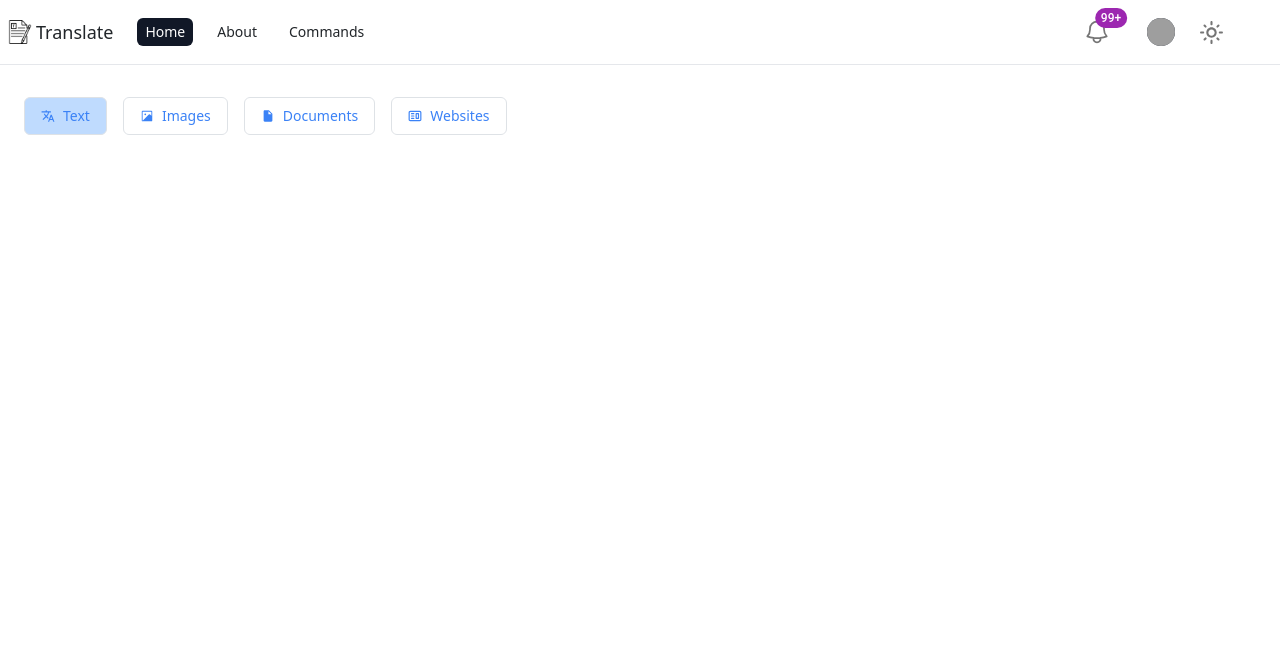
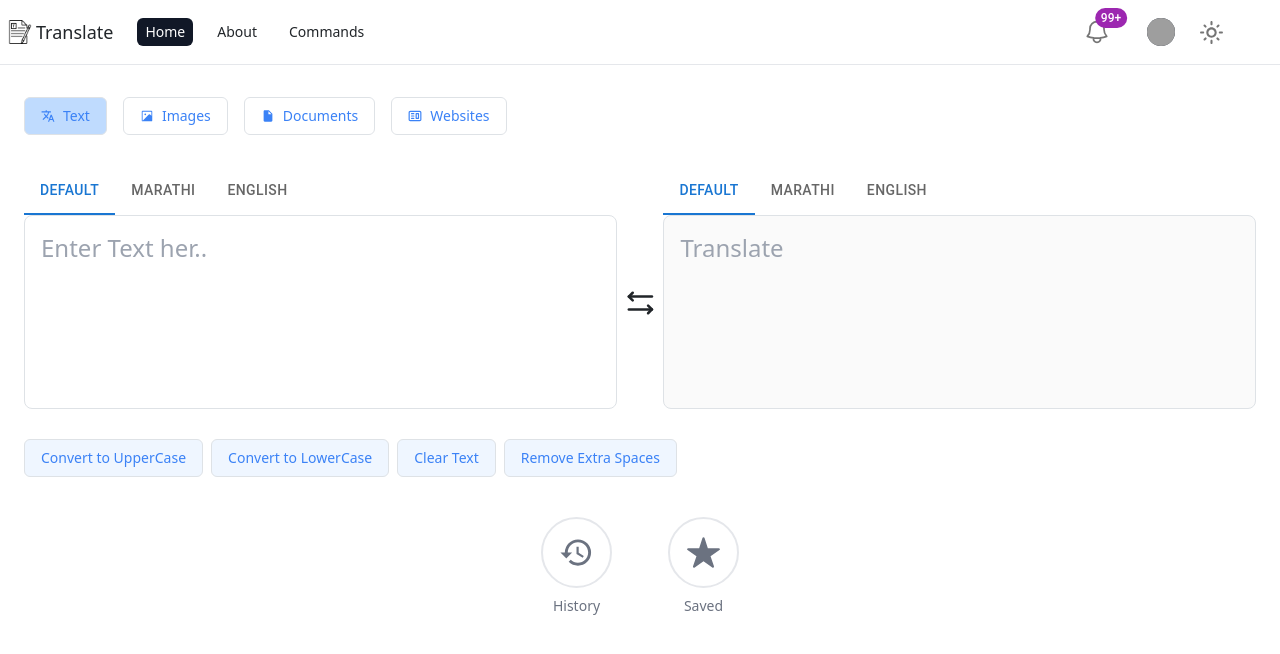
Before and after one commit to amolmahor50/Text-Utils-App, a React (Create React App) app: page / in a window 1280 px wide. Shown: the top 654 px of the page. Built offline with nearby package versions, Linux system fonts and the light colour scheme; grey boxes are pictures that could not be loaded.

Commit message:
Alert massage toast add, Button component created, Navtab Coponenent Created

```diff
--- a/package.json
+++ b/package.json
@@ -13,6 +13,7 @@
     "@testing-library/react": "^13.4.0",
     "@testing-library/user-event": "^13.5.0",
     "axios": "^1.6.7",
+    "clsx": "^2.1.1",
     "gh-pages": "^6.2.0",
     "react": "^18.2.0",
     "react-dom": "^18.2.0",
--- a/src/App.js
+++ b/src/App.js
@@ -1,25 +1,25 @@
-import React,{useState} from "react";
+import React, { useState } from "react";
 import "./App.css";
 import Navabar from "./Component/ui/Navabar";
 import TextForm from "./Component/TextForm";
 import Alert from "./Component/Alert";
 import TextInputForm from "./Component/TextInputForm";
-import TranslateActionButton from "./Component/ui/TranslateActionButton";
+import {TextTrasnlatorButtons, TranslateActionButton} from "./Component/ui/TranslateActionButton";
+import ManageDataHistory from "./Component/ui/ManageDataHistory";
 
 function App() {
   const [mode, setmode] = useState("light"); // Wheather dark mod is enable or not..
   const [alert, setAlert] = useState(null);
 
-
   //alert the massage handling data
   const showAlert = (massage, type) => {
     setAlert({
-      msg : massage,
-      type : type
+      msg: massage,
+      type: type
     });
     setTimeout(() => {
       setAlert(null);
-    },3000)
+    }, 3000)
 
   }
 
@@ -27,18 +27,18 @@ function App() {
   const titleShow = (massage) => {
     setTimeout(() => {
       document.title = `TextUtils- ${massage}`;
-    },700)
+    }, 700)
   }
 
   //light mode handling data
-  const toggleMode = () =>{
-    if(mode === "light"){
+  const toggleMode = () => {
+    if (mode === "light") {
       setmode('dark');
       document.body.style.backgroundColor = "#393332";
       showAlert("Dark mode has been enable", "Success");
       titleShow("Dark Mode");
     }
-    else{
+    else {
       setmode('light');
       document.body.style.backgroundColor = '#fff';
       showAlert("light mode has been enable", "Success");
@@ -53,11 +53,13 @@ function App() {
       <div className="container my-4">
         <TextForm showAlert= {showAlert} titleShow= {titleShow} heading= "Try TextUtils- Convert UpperCase to LowerCase, LowerCase to UpperCase, Word Counter, Character Counter, Copy Text, Remove Extra Spaces " mode= {mode} />
       </div>  */}
-      <Navabar/>
+      <Navabar />
       <div className="sm:max-w-7xl w-full mx-auto overflow-hidden">
-      <TranslateActionButton/>
+        <TranslateActionButton />
+        <TextInputForm />
+        <TextTrasnlatorButtons/>
+        <ManageDataHistory/>
       </div>
-      {/* <TextInputForm/> */}
     </div>
   );
 }
--- a/src/Component/TextInputForm.jsx
+++ b/src/Component/TextInputForm.jsx
@@ -1,10 +1,27 @@
-import React from 'react'
+import NavTabs from './ui/NavTab';
+import { TbArrowsLeftRight } from "react-icons/tb";
+
 
 function TextInputForm() {
   return (
-    <div>
-            <h1 className='text-red-800'>hello </h1>
-            <h1 className='text-red-800'>hello </h1>
+    <div className='sm:px-2 px-4 flex sm:flex-row flex-col gap-2 justify-between items-center'>
+      <div className='w-full'>
+         <div className='sm:block hidden'>
+          <NavTabs />
+        </div>
+        <div className=''>
+          <textarea placeholder='Enter Text her..' className="outline-none border rounded-lg p-3 text-xl font-normal sm:text-2xl no-scrollbar" rows="5"></textarea>
+        </div>
+      </div>
+      <TbArrowsLeftRight className='cursor-pointer size-8 sm:size-16 sm:mt-6'/>
+      <div className='w-full'>
+        <div className='sm:block hidden'>
+          <NavTabs />
+        </div>
+        <div className=''>
+          <textarea disabled placeholder='Translate' className="outline-none border rounded-lg p-3 text-xl font-normal sm:text-2xl bg-[#fafafa] no-scrollbar" rows="5"></textarea>
+        </div>
+      </div>
     </div>
   )
 }
--- /dev/null
+++ b/src/Component/UI/AlertMassage.jsx
@@ -0,0 +1,50 @@
+import Button from '@mui/material/Button';
+import Snackbar from '@mui/material/Snackbar';
+import IconButton from '@mui/material/IconButton';
+import CloseIcon from '@mui/icons-material/Close';
+import { useState } from 'react';
+
+export default function SimpleSnackbar() {
+  const [open, setOpen] = useState(false);
+
+  const handleClick = () => {
+    setOpen(true);
+  };
+
+  const handleClose = (event, reason) => {
+    if (reason === 'clickaway') {
+      return;
+    }
+
+    setOpen(false);
+  };
+
+  const action = (
+    <React.Fragment>
+      <Button color="secondary" size="small" onClick={handleClose}>
+        UNDO
+      </Button>
+      <IconButton
+        size="small"
+        aria-label="close"
+        color="inherit"
+        onClick={handleClose}
+      >
+        <CloseIcon fontSize="small" />
+      </IconButton>
+    </React.Fragment>
+  );
+
+  return (
+    <div>
+      <Button onClick={handleClick}>Open Snackbar</Button>
+      <Snackbar
+        open={open}
+        autoHideDuration={6000}
+        onClose={handleClose}
+        message="Note archived"
+        action={action}
+      />
+    </div>
+  );
+}
--- a/src/Component/UI/Button.jsx
+++ /dev/null
@@ -1,9 +0,0 @@
-import React from 'react'
-
-function Button() {
-  return (
-    <button>team</button>
-  )
-}
-
-export default Button
--- /dev/null
+++ b/src/Component/UI/Buttons.jsx
@@ -0,0 +1,11 @@
+import clsx from 'clsx'
+
+function Button({ children }) {
+  return (
+    <button className="flex items-center gap-2 py-2 px-3 border rounded text-sm font-medium text-blue-500 cursor-pointer bg-blue-50 hover:bg-blue-100">
+      {children}
+    </button>
+  )
+}
+
+export default Button;
--- /dev/null
+++ b/src/Component/UI/ManageDataHistory.jsx
@@ -0,0 +1,30 @@
+import { MdHistory } from "react-icons/md";
+import { IoStar } from "react-icons/io5";
+
+function ManageDataHistory() {
+
+    const items = [
+        {
+            name: "History",
+            icon: <MdHistory size={35} />
+        },
+        {
+            name: "Saved",
+            icon: <IoStar size={35} />
+        }
+    ]
+    return (
+        <div className='flex gap-14 items-center justify-center mt-10'>
+            {
+                items.map((item, index) => (
+                    <div key={index} className="flex flex-col items-center gap-2 cursor-pointer">
+                        <span className="text-gray-500 border-2 rounded-full p-3">{item.icon}</span>
+                        <span className="text-gray-500 font-medium text-sm">{item.name}</span>
+                    </div>
+                ))
+            }
+        </div>
+    )
+}
+
+export default ManageDataHistory
--- /dev/null
+++ b/src/Component/UI/NavTab.jsx
@@ -0,0 +1,68 @@
+import * as React from 'react';
+import PropTypes from 'prop-types';
+import Box from '@mui/material/Box';
+import Tabs from '@mui/material/Tabs';
+import Tab from '@mui/material/Tab';
+
+function samePageLinkNavigation(event) {
+  if (
+    event.defaultPrevented ||
+    event.button !== 0 || // ignore everything but left-click
+    event.metaKey ||
+    event.ctrlKey ||
+    event.altKey ||
+    event.shiftKey
+  ) {
+    return false;
+  }
+  return true;
+}
+
+function LinkTab(props) {
+  return (
+    <Tab
+      component="a"
+      onClick={(event) => {
+        // Routing libraries handle this, you can remove the onClick handle when using them.
+        if (samePageLinkNavigation(event)) {
+          event.preventDefault();
+        }
+      }}
+      aria-current={props.selected && 'page'}
+      {...props}
+    />
+  );
+}
+
+LinkTab.propTypes = {
+  selected: PropTypes.bool,
+};
+
+export default function NavTabs() {
+  const [value, setValue] = React.useState(0);
+
+  const handleChange = (event, newValue) => {
+    // event.type can be equal to focus with selectionFollowsFocus.
+    if (
+      event.type !== 'click' ||
+      (event.type === 'click' && samePageLinkNavigation(event))
+    ) {
+      setValue(newValue);
+    }
+  };
+
+  return (
+    <Box sx={{ width: '100%' }}>
+      <Tabs
+        value={value}
+        onChange={handleChange}
+        aria-label="nav tabs example"
+        role="navigation"
+      >
+        <LinkTab label="Default" href="/" />
+        <LinkTab label="Marathi" href="/" />
+        <LinkTab label="English" href="/" />
+      </Tabs>
+    </Box>
+  );
+}
--- a/src/Component/UI/TranslateActionButton.jsx
+++ b/src/Component/UI/TranslateActionButton.jsx
@@ -3,37 +3,38 @@ import { MdTranslate } from "react-icons/md";
 import { PiImageSquareFill } from "react-icons/pi";
 import { IoMdDocument } from "react-icons/io";
 import { CgWebsite } from "react-icons/cg";
+import Button from './Buttons';
 
 
 const TranslateTypeButton = [
     {
         type: "Text",
-        href : "/",
-        icon: <MdTranslate/>,
+        href: "/",
+        icon: <MdTranslate />,
     },
     {
         type: "Images",
-        href : "/",
-        icon: <PiImageSquareFill/>,
+        href: "/",
+        icon: <PiImageSquareFill />,
     },
     {
         type: "Documents",
-        href : "/",
-        icon: <IoMdDocument/>,
+        href: "/",
+        icon: <IoMdDocument />,
     },
     {
         type: "Websites",
-        href : "/",
-        icon: <CgWebsite/>,
+        href: "/",
+        icon: <CgWebsite />,
     }
 ]
 
-function TranslateActionButton() {
+export function TranslateActionButton() {
     const [active, setACtive] = useState("Text")
     return (
         <div className='flex gap-3 my-8 overflow-x-auto no-scrollbar px-4'>
             {TranslateTypeButton.map((button) => (
-            <div key={button.type} className={`flex items-center gap-2 py-2 px-3 border rounded text-sm font-medium text-blue-500 cursor-pointer ${active === button.type ? "bg-blue-200" : ""} ${active == button.type ? "" : "hover:bg-blue-50"}`}>
+                <div key={button.type} className={`flex items-center gap-2 py-2 px-3 border rounded text-sm font-medium text-blue-500 cursor-pointer transition ${active === button.type ? "bg-blue-200" : ""} ${active == button.type ? "" : "hover:bg-blue-50"}`}>
                     {button.icon}
                     <span>{button.type}</span>
                 </div>
@@ -42,4 +43,31 @@ const [active, setACtive] = useState("Text")
     )
 }
 
-export default TranslateActionButton
+const TranslateTextButtons = [
+    {
+        actionName: "Convert to UpperCase"
+    },
+    {
+        actionName: "Convert to LowerCase"
+    },
+    {
+        actionName: "Clear Text"
+    },
+    {
+        actionName: " Remove Extra Spaces"
+    },
+]
+
+export function TextTrasnlatorButtons() {
+    return (
+        <div className='flex items-center flex-wrap gap-2 mt-4 px-4 sm:px-2'>
+            {
+                TranslateTextButtons.map((action, index) => (
+                    <Button key={index}>
+                        {action.actionName}
+                    </Button>
+                ))
+            }
+        </div>
+    )
+}
```
Also changed, not shown: 1 other file (tests, documents, lock files or other folders). Lines whose indentation alone changed are shown as unchanged.
